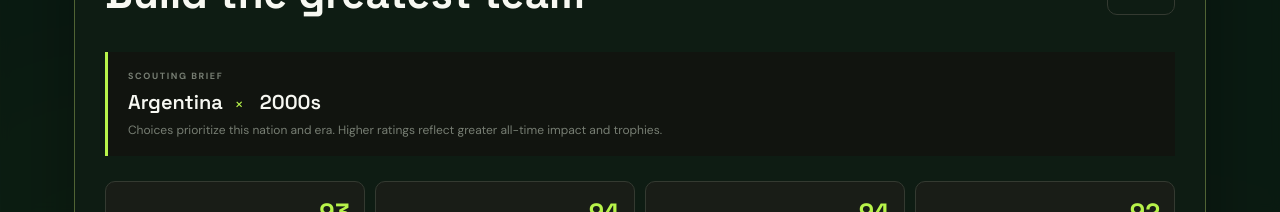
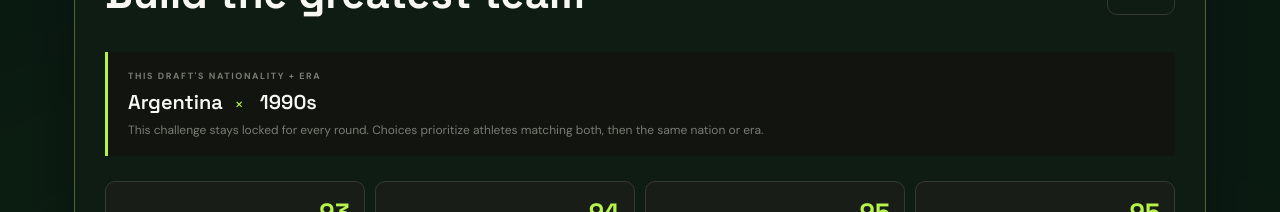
Before and after one commit to MrKhanKu23/MRKHANKU23, a React (Vite) app: page / in a window 1280 px wide. Both pictures are taken after a click on the button "★ Dream Team Draft". Shown: the part 1079-1291 px from the top of the page. Built offline with nearby package versions, Linux system fonts and the light colour scheme.

Commit message:
lock dream drafts to nationality and era

```diff
--- a/src/components/DreamTeamDraft.tsx
+++ b/src/components/DreamTeamDraft.tsx
@@ -72,11 +72,10 @@ export function DreamTeamDraft({ sport }: { sport: Sport }) {
   const complete = round >= teamSize;
   const ratings = useMemo(() => new Map(pool.map((player, index) => [player.name, player.rating ?? 100 - Math.round(index * 20 / Math.max(pool.length - 1, 1))])), [pool]);
   const usedPositions = new Set(drafted.map((player) => position(player, sport.id)));
-  const available = pool.filter((player) => !drafted.some((pick) => pick.name === player.name) && (sport.id !== 'football' || !usedPositions.has(position(player, sport.id))));
-  const anchor = available[(round * 3) % available.length];
+  const anchor = pool[Math.abs(draftSeed) % pool.length];
   const anchorBounds = careerBounds(anchor);
   const anchorDecades = Array.from({ length: Math.floor(anchorBounds.end / 10) - Math.floor(anchorBounds.start / 10) + 1 }, (_, index) => (Math.floor(anchorBounds.start / 10) + index) * 10);
-  const decade = anchorDecades[round % anchorDecades.length];
+  const decade = anchorDecades[Math.abs(draftSeed) % anchorDecades.length];
   const scoutingNation = nationality(anchor);
   const choices = useMemo(() => {
     const used = new Set(drafted.map((player) => player.name));
@@ -95,7 +94,7 @@ export function DreamTeamDraft({ sport }: { sport: Sport }) {
   const average = drafted.length ? Math.round(drafted.reduce((total, player) => total + (ratings.get(player.name) ?? 80), 0) / drafted.length) : 0;
 
   if (complete) return <section className="draft-game draft-result">
-    <p className="eyebrow">DRAFT COMPLETE</p><h3>Your {sport.name} dream team</h3>
+    <p className="eyebrow">DRAFT COMPLETE · {scoutingNation} · {decade}s</p><h3>Your {sport.name} dream team</h3>
     <div className="team-rating"><span>TEAM RATING</span><strong>{average}</strong><small>/100</small></div>
     <div className="drafted-roster">{drafted.map((player) => <article key={player.name}><span>{player.badge}</span><div><b>{player.name}</b><small>{position(player, sport.id)} · {player.years}</small></div><strong>{ratings.get(player.name)}</strong></article>)}</div>
     <button className="restart-draft" onClick={() => { setDrafted([]); setPending(undefined); setDraftSeed(Date.now()); }}>Draft another team</button>
@@ -103,7 +102,7 @@ export function DreamTeamDraft({ sport }: { sport: Sport }) {
 
   return <section className="draft-game">
     <div className="draft-header"><div><p className="eyebrow">ROUND {round + 1} OF {teamSize}</p><h3>Build the greatest team</h3></div><div className="draft-score"><span>TEAM</span><strong>{average || '—'}</strong></div></div>
-    <div className="scouting-brief"><span>SCOUTING BRIEF</span><strong>{scoutingNation}</strong><i /> <strong>{decade}s</strong><p>Choices prioritize this nation and era. Higher ratings reflect greater all-time impact and trophies.</p></div>
+    <div className="scouting-brief"><span>THIS DRAFT'S NATIONALITY + ERA</span><strong>{scoutingNation}</strong><i /> <strong>{decade}s</strong><p>This challenge stays locked for every round. Choices prioritize athletes matching both, then the same nation or era.</p></div>
     <div className="draft-choices">{choices.map((player) => <button key={player.name} className={pending ? (pending.name === player.name ? 'draft-selected' : 'draft-dimmed') : ''} onClick={() => setPending(player)}>
       <div className="draft-rating"><strong>{ratings.get(player.name)}</strong><small>OVR</small></div>
       <span className="draft-years">{player.years}</span><span className="position-tag">{position(player, sport.id)}</span><h4>{player.name}</h4><p>{nationality(player)}</p><em>🏆 {player.stat}</em><b>{pending?.name === player.name ? '✓ Selected' : 'Select player →'}</b>
```
